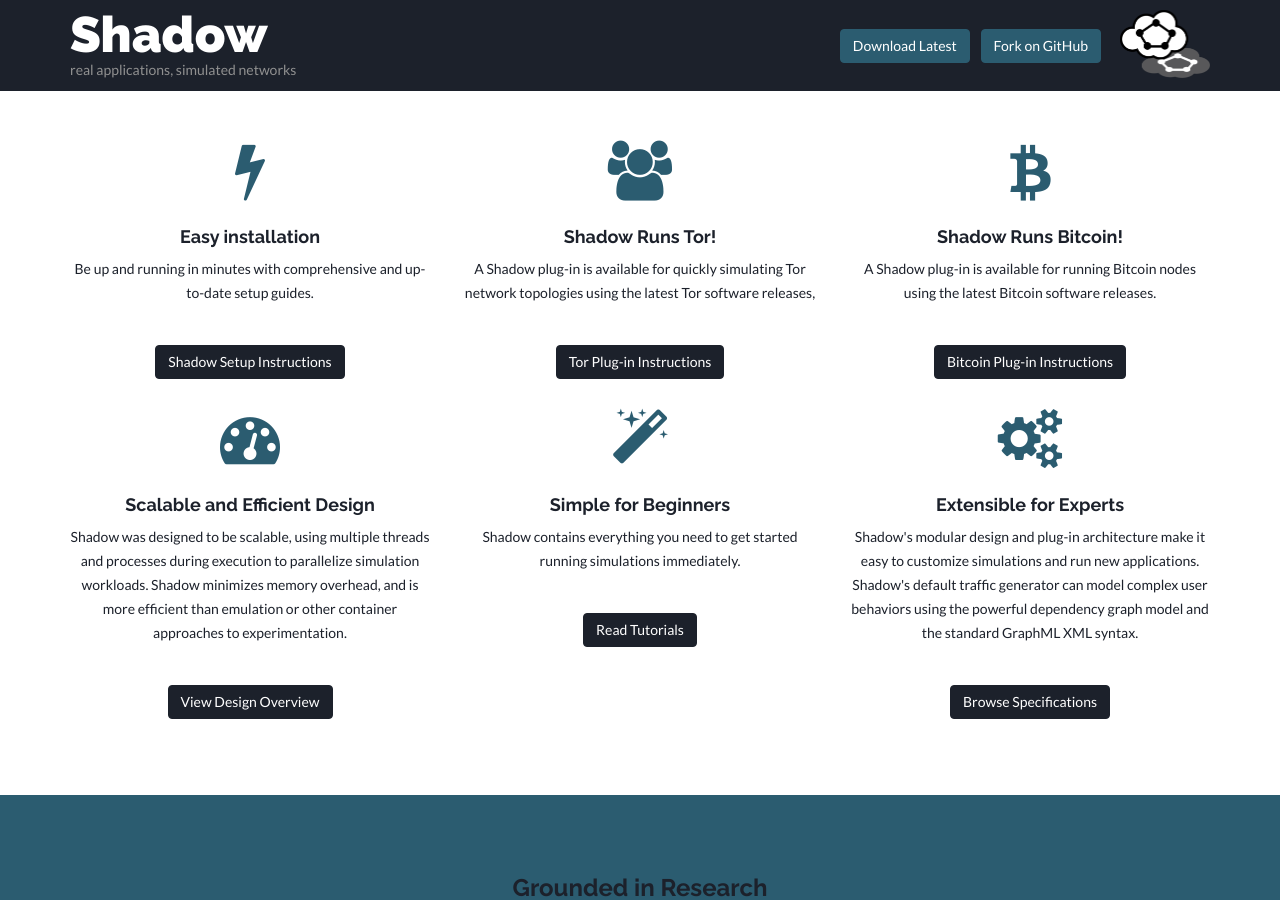
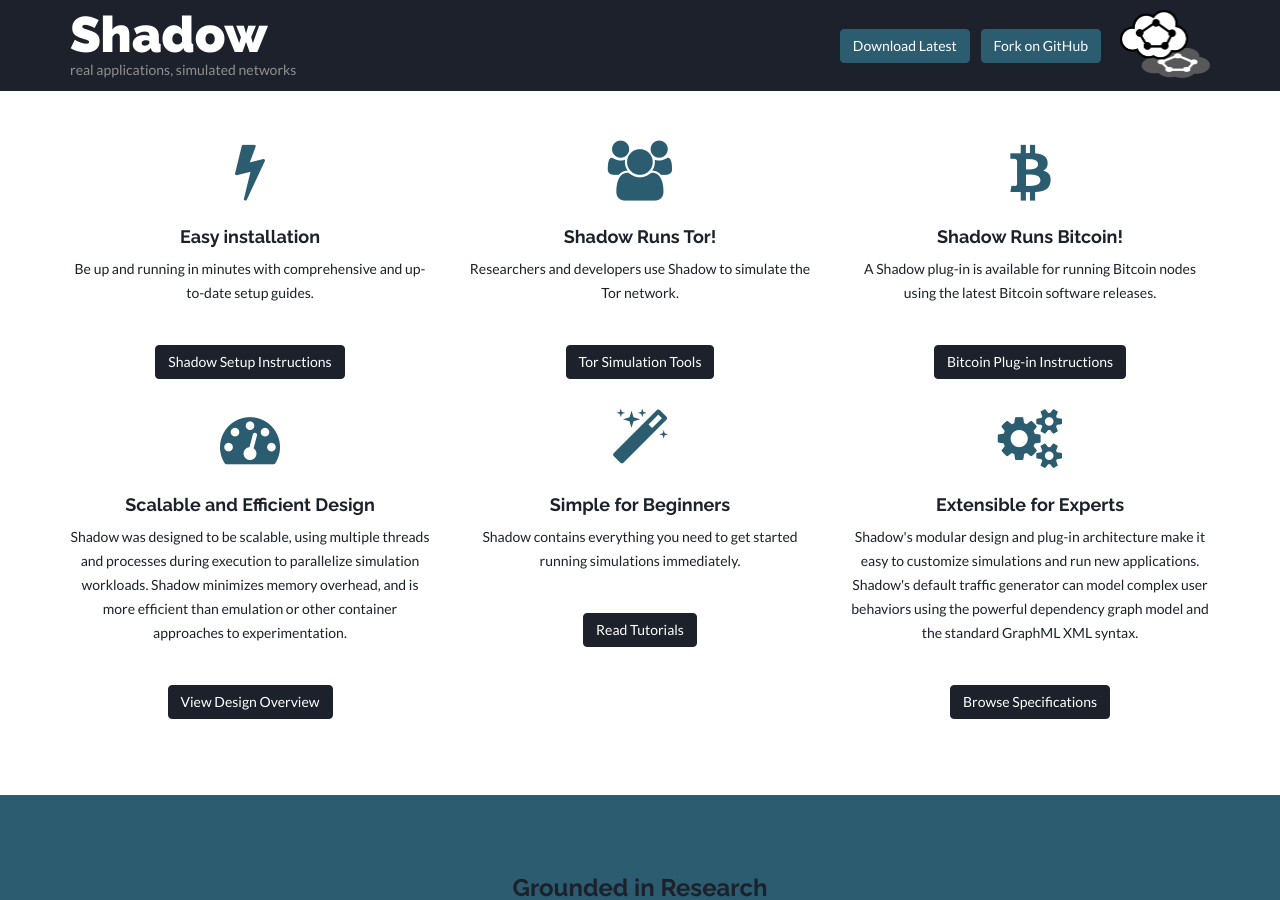
Before and after one commit to shadow/shadow.github.io, a Jekyll site: the page built from index.html, in a window 1280 px wide and 900 px high, scrolled down 827 px. Built offline with Jekyll 4.4.1, drawn with Linux system fonts in a browser that asks for light colours.

Commit message:
Update tor link and description

```diff
--- a/_includes/features.html
+++ b/_includes/features.html
@@ -10,8 +10,8 @@
             <div class="col-md-4">
                 <i class="fa fa-group"></i>
                 <h4>Shadow Runs Tor!</h4>
-                <p>A Shadow plug-in is available for quickly simulating Tor network topologies using the latest Tor software releases, </p>
-                <p><br/><a href="https://github.com/shadow/shadow-plugin-tor/wiki" class="btn btn-theme">Tor Plug-in Instructions</a></p>
+                <p>Researchers and developers use Shadow to simulate the Tor network.</p>
+                <p><br/><a href="https://github.com/shadow/tornettools" class="btn btn-theme">Tor Simulation Tools</a></p>
             </div>
 	 		<div class="col-md-4">
                 <i class="fa fa-btc"></i>
```
